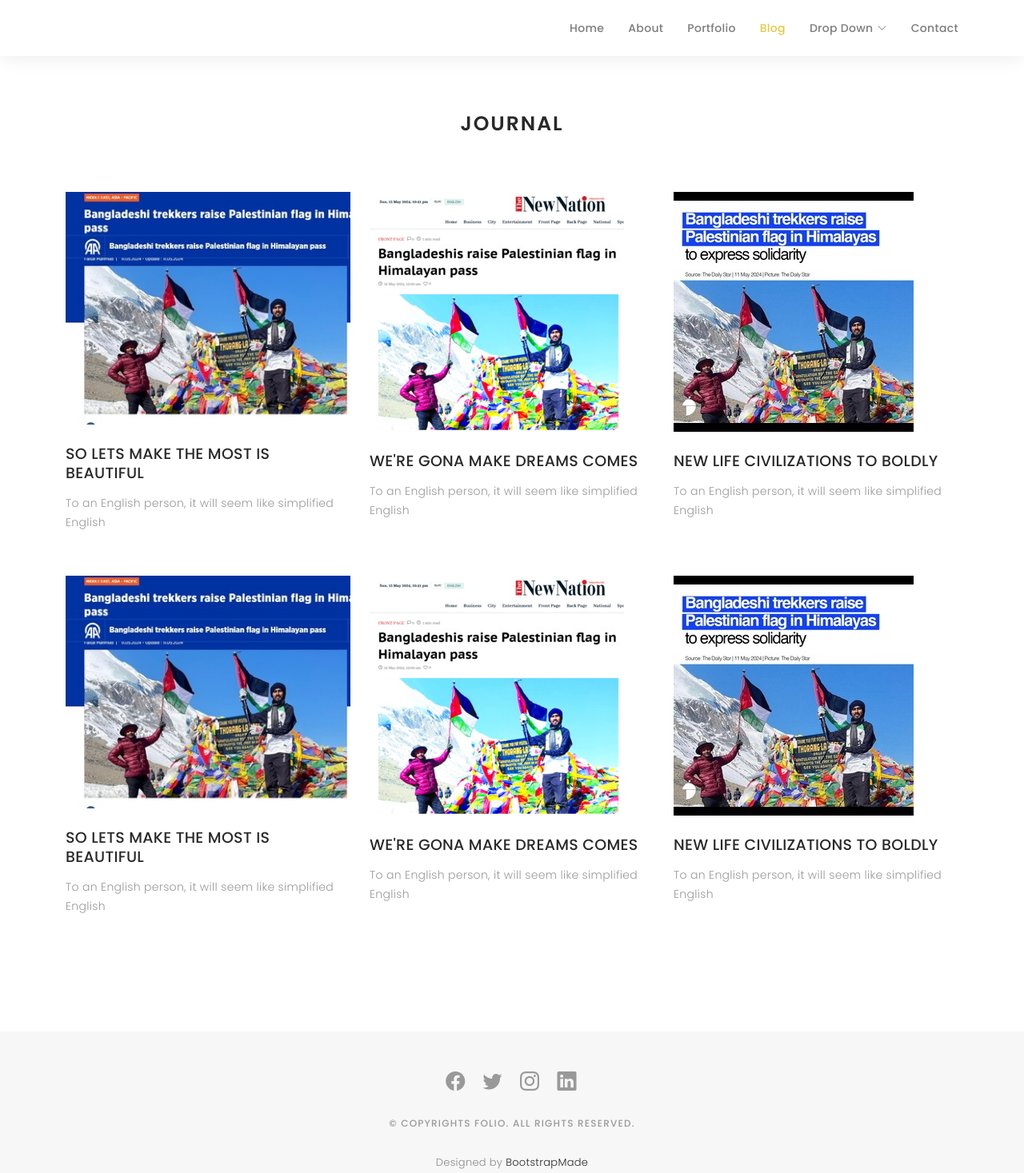
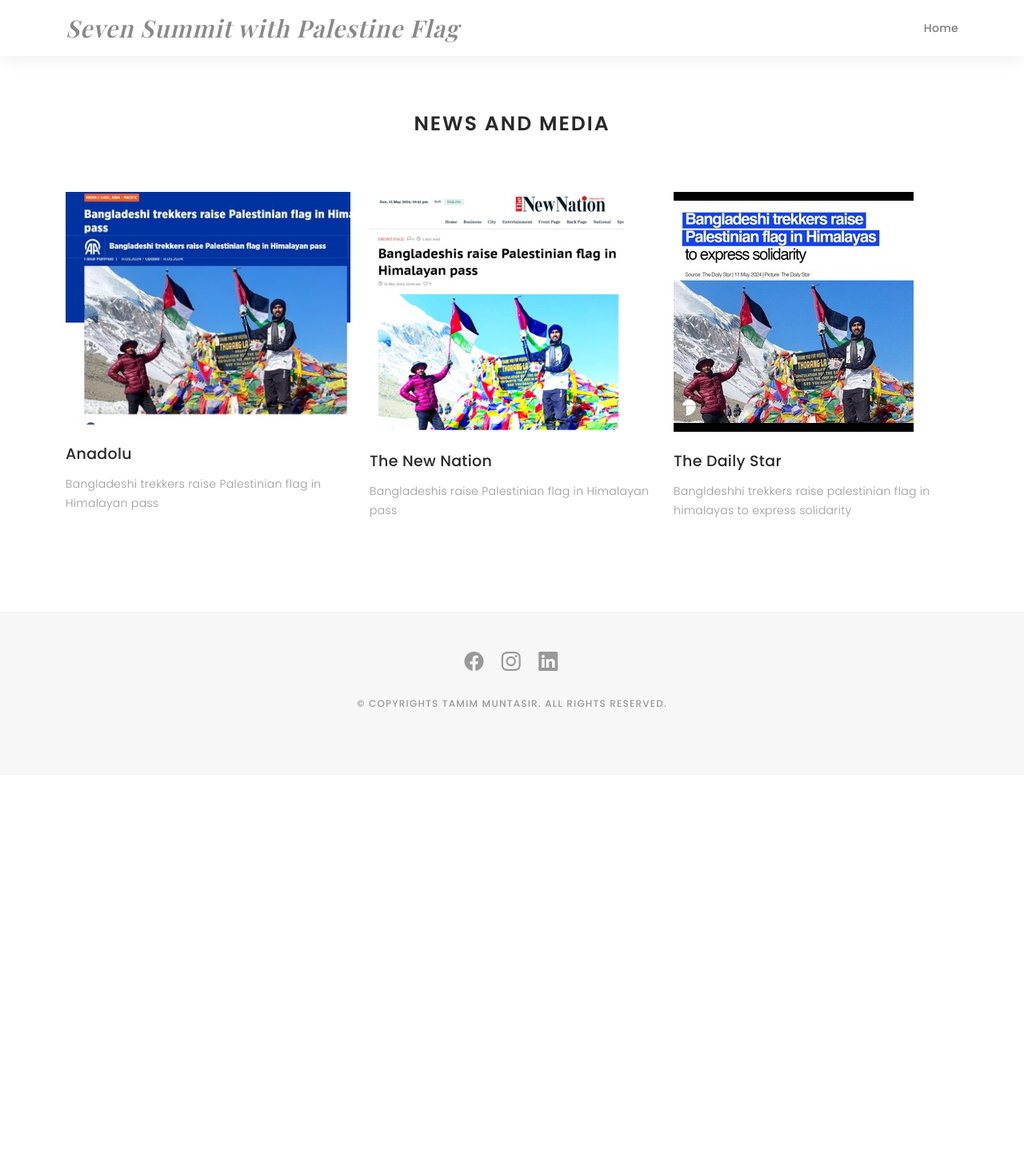
Before and after one commit to nayemmusaddik/SevenSummitWithPalestineFlag, a plain HTML site: page blog-grid.html in a window 1280 px wide. Shown: the whole page at 80% size. After the commit the page ends 969 px from the top, so only its background shows below. Drawn offline with nearby package versions, Linux system fonts and the light colour scheme; a web font is replaced by a local one.

Commit message:
fixing email and links and added the news page

```diff
--- a/blog-grid.html
+++ b/blog-grid.html
@@ -5,9 +5,9 @@
   <meta charset="utf-8">
   <meta content="width=device-width, initial-scale=1.0" name="viewport">
 
-  <title>Folio Bootstrap Template - Blog Grid</title>
+  <title>News | Seven Summit with Palestine Flag</title>
   <meta content="" name="description">
-  <meta content="" name="keywords">
+  <meta content="Seven Summit with Palestine Flag" name="keywords">
 
   <!-- Favicons -->
   <link href="assets/img/favicon.png" rel="icon">
@@ -26,13 +26,6 @@
   <!-- Template Main CSS File -->
   <link href="assets/css/style.css" rel="stylesheet">
 
-  <!-- =======================================================
-  * Template Name: Folio
-  * Template URL: https://bootstrapmade.com/folio-bootstrap-portfolio-template/
-  * Updated: Mar 17 2024 with Bootstrap v5.3.3
-  * Author: BootstrapMade.com
-  * License: https://bootstrapmade.com/license/
-  ======================================================== -->
 </head>
 
 <body>
@@ -41,34 +34,13 @@
   <header id="header" class="fixed-top header-inner-pages">
     <div class="container d-flex align-items-center justify-content-between">
 
-      <a href="index.html" class="logo"><img src="assets/img/logo.png" alt="" class="img-fluid"></a>
+      <!-- <a href="index.html" class="logo"><img src="assets/img/logo.png" alt="" class="img-fluid"></a> -->
       <!-- Uncomment below if you prefer to use an text logo -->
-      <!-- <h1 class="logo"><a href="index.html">Folio</a></h1> -->
+      <h1 class="logo"><a href="index.html">Seven Summit with Palestine Flag</a></h1>
 
       <nav id="navbar" class="navbar">
         <ul>
-          <li><a class="nav-link scrollto " href="#hero">Home</a></li>
-          <li><a class="nav-link scrollto" href="#about">About</a></li>
-          <li><a class="nav-link  scrollto" href="#portfolio">Portfolio</a></li>
-          <li><a class="nav-link active  scrollto" href="#journal">Blog</a></li>
-          <li class="dropdown"><a href="#"><span>Drop Down</span> <i class="bi bi-chevron-down"></i></a>
-            <ul>
-              <li><a href="#">Drop Down 1</a></li>
-              <li class="dropdown"><a href="#"><span>Deep Drop Down</span> <i class="bi bi-chevron-right"></i></a>
-                <ul>
-                  <li><a href="#">Deep Drop Down 1</a></li>
-                  <li><a href="#">Deep Drop Down 2</a></li>
-                  <li><a href="#">Deep Drop Down 3</a></li>
-                  <li><a href="#">Deep Drop Down 4</a></li>
-                  <li><a href="#">Deep Drop Down 5</a></li>
-                </ul>
-              </li>
-              <li><a href="#">Drop Down 2</a></li>
-              <li><a href="#">Drop Down 3</a></li>
-              <li><a href="#">Drop Down 4</a></li>
-            </ul>
-          </li>
-          <li><a class="nav-link scrollto" href="#contact">Contact</a></li>
+          <li><a class="nav-link scrollto " href="index.html">Home</a></li>
         </ul>
         <i class="bi bi-list mobile-nav-toggle"></i>
       </nav><!-- .navbar -->
@@ -83,7 +55,7 @@
 
       <div class="container">
         <div class="section-title text-center">
-          <h2>journal</h2>
+          <h2>News And Media</h2>
         </div>
       </div>
 
@@ -92,14 +64,30 @@
           <div class="row">
 
             <div class="col-lg-4 col-md-6">
-              <div class="journal-info mb-30">
+              <div class="journal-info">
 
-                <a href="blog-single.html"><img src="assets/img/blog-post-1.jpg" class="img-responsive" alt="img"></a>
+                <a target="_blank" href="https://www.aa.com.tr/en/asia-pacific/bangladeshi-trekkers-raise-palestinian-flag-in-himalayan-pass/3216588">
+                  <img src="assets/img/blog-post-1.jpg" class="img-responsive" alt="img"></a>
+
+                <div class="journal-txt">
+                  <h4><a target="_blank" href="https://www.aa.com.tr/en/asia-pacific/bangladeshi-trekkers-raise-palestinian-flag-in-himalayan-pass/3216588">
+                    Anadolu</a></h4>
+                    <p class="separator">Bangladeshi trekkers raise Palestinian flag in Himalayan pass
+                    </p>
+                </div>
+              </div>
+            </div>
+
+            <div class="col-lg-4 col-md-6">
+              <div class="journal-info">
+
+                <a target="_blank" href="https://thedailynewnation.com/bangladeshis-raise-palestinian-flag-in-himalayan-pass/">
+                  <img src="assets/img/blog-post-2.jpg" class="img-responsive" alt="img"></a>
 
                 <div class="journal-txt">
 
-                  <h4><a href="blog-single.html">SO LETS MAKE THE MOST IS BEAUTIFUL</a></h4>
-                  <p class="separator">To an English person, it will seem like simplified English
+                  <h4><a target="_blank" href="https://thedailynewnation.com/bangladeshis-raise-palestinian-flag-in-himalayan-pass/">The New Nation</a></h4>
+                  <p class="separator">Bangladeshis raise Palestinian flag in Himalayan pass
                   </p>
 
                 </div>
@@ -108,85 +96,21 @@
             </div>
 
             <div class="col-lg-4 col-md-6">
-              <div class="journal-info mb-30">
+              <div class="journal-info">
 
-                <a href="blog-single.html"><img src="assets/img/blog-post-2.jpg" class="img-responsive" alt="img"></a>
+                <a target="_blank" href="https://www.facebook.com/photo/?fbid=990094386457000&set=a.687999719999803">
+                  <img src="assets/img/blog-post-3.jpg" class="img-responsive" alt="img"></a>
 
                 <div class="journal-txt">
 
-                  <h4><a href="blog-single.html">WE'RE GONA MAKE DREAMS COMES</a></h4>
-                  <p class="separator">To an English person, it will seem like simplified English
+                  <h4><a target="_blank" href="https://www.facebook.com/photo/?fbid=990094386457000&set=a.687999719999803">The Daily Star</a></h4>
+                  <p class="separator">Bangldeshhi trekkers raise palestinian flag in himalayas to express solidarity
                   </p>
 
                 </div>
 
               </div>
             </div>
-
-            <div class="col-lg-4 col-md-6">
-              <div class="journal-info mb-30">
-
-                <a href="blog-single.html"><img src="assets/img/blog-post-3.jpg" class="img-responsive" alt="img"></a>
-
-                <div class="journal-txt">
-
-                  <h4><a href="blog-single.html">NEW LIFE CIVILIZATIONS TO BOLDLY</a></h4>
-                  <p class="separator">To an English person, it will seem like simplified English
-                  </p>
-
-                </div>
-
-              </div>
-            </div>
-
-            <div class="col-lg-4 col-md-6">
-              <div class="journal-info mb-30">
-
-                <a href="blog-single.html"><img src="assets/img/blog-post-1.jpg" class="img-responsive" alt="img"></a>
-
-                <div class="journal-txt">
-
-                  <h4><a href="blog-single.html">SO LETS MAKE THE MOST IS BEAUTIFUL</a></h4>
-                  <p class="separator">To an English person, it will seem like simplified English
-                  </p>
-
-                </div>
-
-              </div>
-            </div>
-
-            <div class="col-lg-4 col-md-6">
-              <div class="journal-info mb-30">
-
-                <a href="blog-single.html"><img src="assets/img/blog-post-2.jpg" class="img-responsive" alt="img"></a>
-
-                <div class="journal-txt">
-
-                  <h4><a href="blog-single.html">WE'RE GONA MAKE DREAMS COMES</a></h4>
-                  <p class="separator">To an English person, it will seem like simplified English
-                  </p>
-
-                </div>
-
-              </div>
-            </div>
-
-            <div class="col-lg-4 col-md-6">
-              <div class="journal-info mb-30">
-
-                <a href="blog-single.html"><img src="assets/img/blog-post-3.jpg" class="img-responsive" alt="img"></a>
-
-                <div class="journal-txt">
-
-                  <h4><a href="blog-single.html">NEW LIFE CIVILIZATIONS TO BOLDLY</a></h4>
-                  <p class="separator">To an English person, it will seem like simplified English
-                  </p>
-
-                </div>
-
-              </div>
-            </div>
-
           </div>
         </div>
       </div>
@@ -200,25 +124,15 @@
       <div class="socials-media text-center">
 
         <ul class="list-unstyled">
-          <li><a href="#"><i class="bi bi-facebook"></i></a></li>
-          <li><a href="#"><i class="bi bi-twitter"></i></a></li>
-          <li><a href="#"><i class="bi bi-instagram"></i></a></li>
-          <li><a href="#"><i class="bi bi-linkedin"></i></a></li>
+          <li><a target="_blank" href="https://www.facebook.com/tamim.micheal"><i class="bi bi-facebook"></i></a></li>
+          <!-- <li><a target="_blank" href="#"><i class="bi bi-twitter"></i></a></li> -->
+          <li><a target="_blank" href="https://www.instagram.com/tamim_muntasir"><i class="bi bi-instagram"></i></a></li>
+          <li><a target="_blank" href="https://www.linkedin.com/in/tamimmuntasir"><i class="bi bi-linkedin"></i></a></li>
         </ul>
 
       </div>
 
-      <p>&copy; Copyrights Folio. All rights reserved.</p>
-
-      <div class="credits">
-        <!--
-        All the links in the footer should remain intact.
-        You can delete the links only if you purchased the pro version.
-        Licensing information: https://bootstrapmade.com/license/
-        Purchase the pro version with working PHP/AJAX contact form: https://bootstrapmade.com/buy/?theme=Folio
-      -->
-        Designed by <a href="https://bootstrapmade.com/">BootstrapMade</a>
-      </div>
+      <p>&copy; Copyrights Tamim Muntasir. All rights reserved.</p>
 
     </div>
   </div><!-- End Footer -->
```
Also changed, not shown: index.html (+6 -6 lines).
